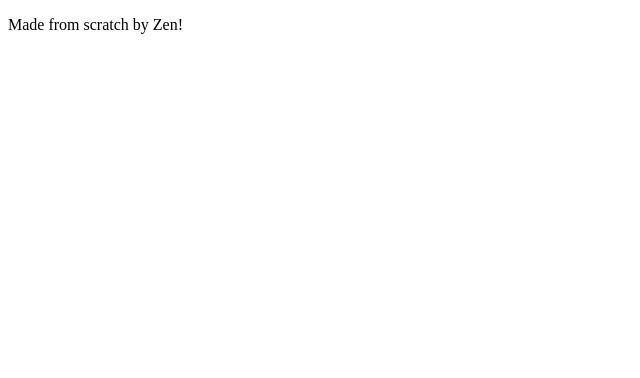
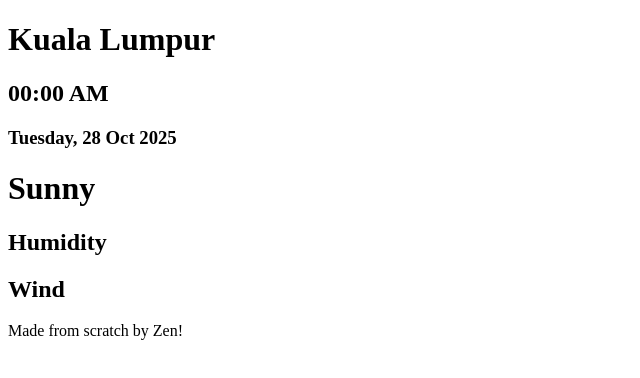
Before and after one commit to Zen-Yee/Basic-Weather-App, a website: page index.html in a window 1280 px wide. Shown: the whole page, without its empty margins (0-640 px from the left). Drawn offline with Linux system fonts and the light colour scheme.

Commit message:
Refactor HTML structure for weather display

```diff
--- a/index.html
+++ b/index.html
@@ -8,11 +8,22 @@
   </head>
 
   <body>
-        <div id="main-Container">
-            <div id="current-Weather">
+        <div id="container-main">
+            <div id="container-current">
+              <div id="container-location-time">
+                <h1>Kuala Lumpur</h1>
+                <h2>00:00 AM</h2>
+                <h3>Tuesday, 28 Oct 2025</h3>
+              </div>
 
+              <div id="container-weatherCurrent">
+                <h1>Sunny</h1>
+                <h2>Humidity</h2>
+                <h2>Wind</h2>
+              </div>
             </div>
-            <div id="forecast-Weather">
+
+            <div id="container-forecast">
 
             </div>
 
```
